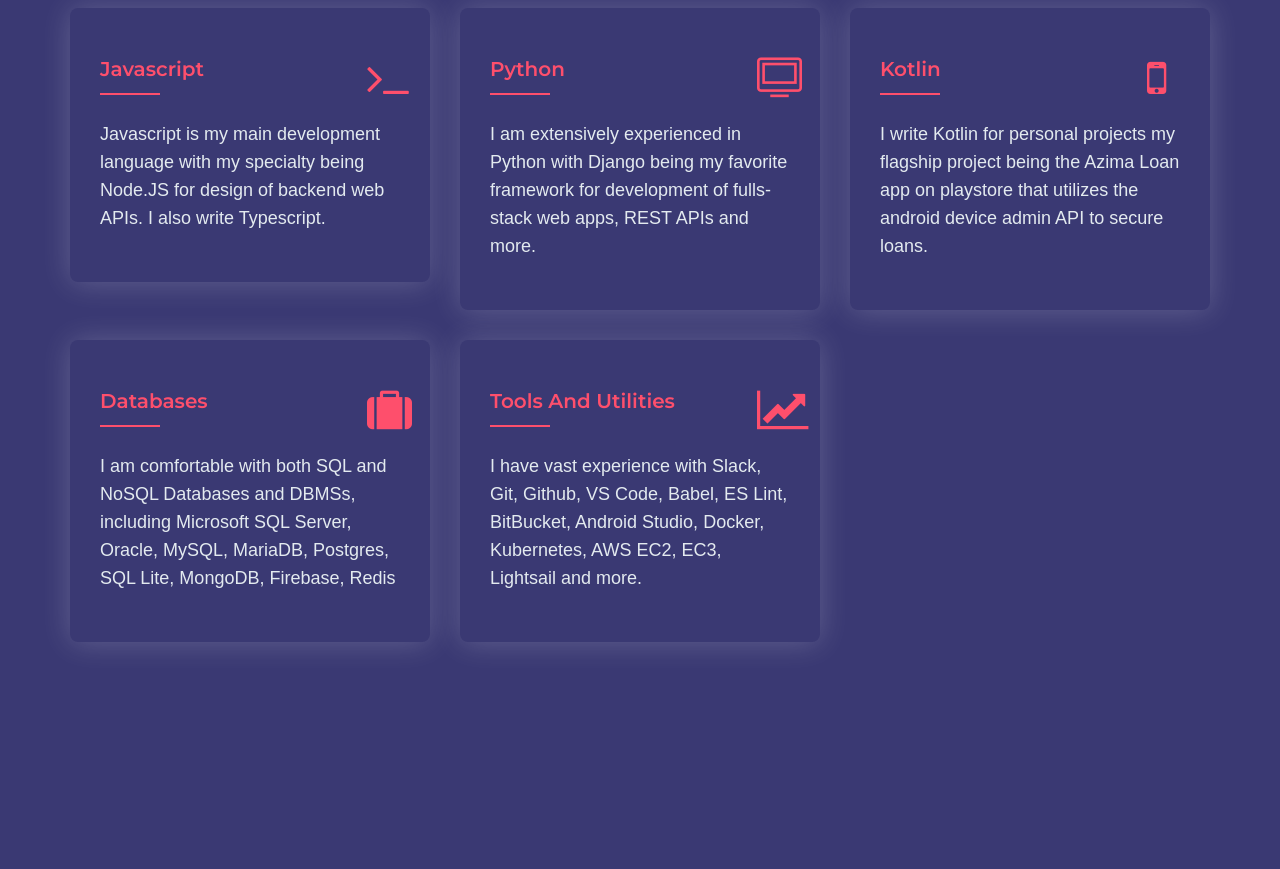
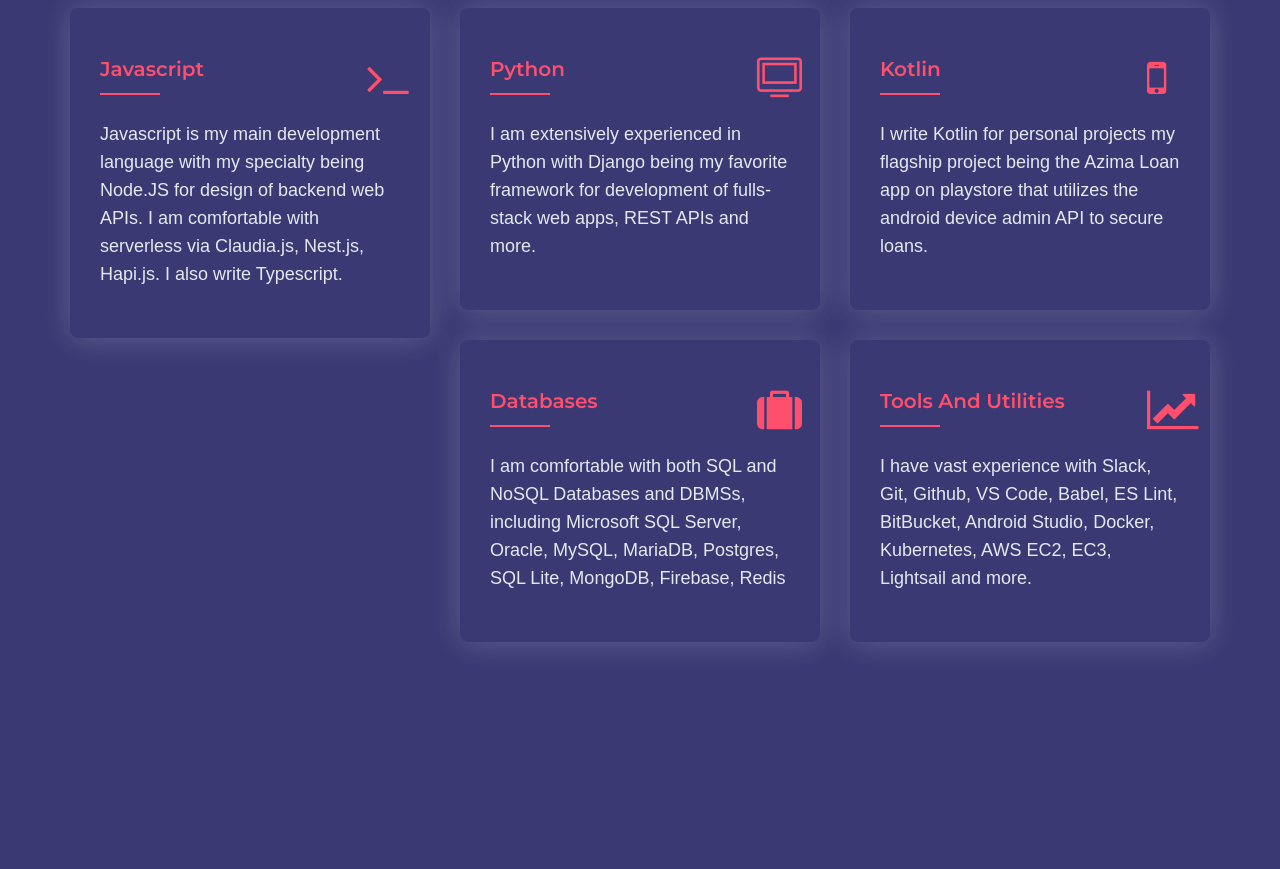
Before and after one commit to VinceT69/VinceT69.github.io, a plain HTML site: page index.html in a window 1280 px wide. Shown: the part 1720-2589 px from the top of the page. Drawn offline with nearby package versions, Linux system fonts and the light colour scheme.

Commit message:
Update index.html

```diff
--- a/index.html
+++ b/index.html
@@ -160,7 +160,7 @@
                         <i class="fa fa-terminal"></i>
                     </div>
                     <p class="description">
-                        Javascript is my main development language with my specialty being Node.JS for design of backend web APIs. I also write Typescript.
+                        Javascript is my main development language with my specialty being Node.JS for design of backend web APIs. I am comfortable with serverless via Claudia.js, Nest.js, Hapi.js. I also write Typescript.
                     </p>
                 </div>
             </div> <!-- END COL -->
```
